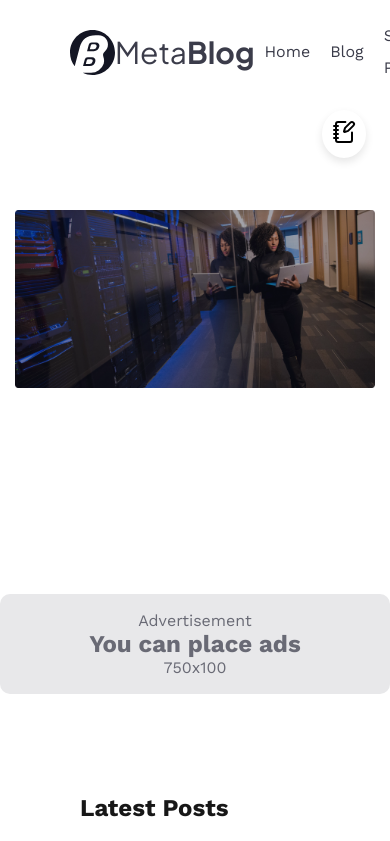
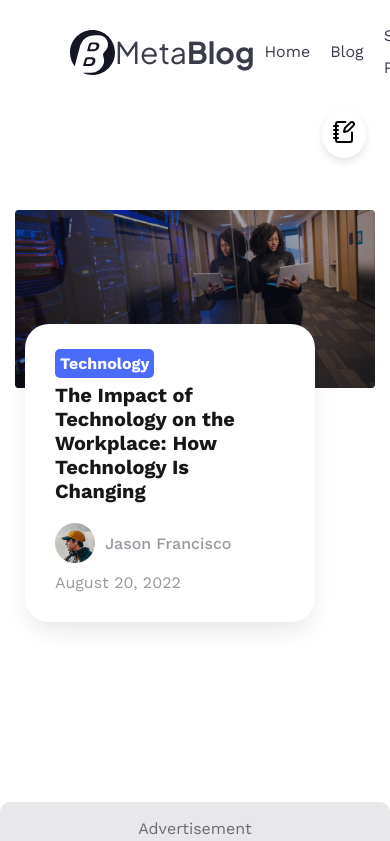
Before and after one commit to Akintayo74/NextJs-travel-blog-guide, a Next.js app: page / in a window 390 px wide. Shown: the top 841 px of the page. Built offline with nearby package versions, Linux system fonts and the light colour scheme; no server answers.

Commit message:
Optimised responsive design
Main.module.css was the main file edited.

```diff
--- a/components/Main.js
+++ b/components/Main.js
@@ -16,7 +16,7 @@ export default function Main(){
                 />
 
             </div>
-            {/* <div className={styles.main__stacked}>
+            <div className={styles.main__stacked}>
                 <div>
                     <span className={styles.main__stacked_header}>Technology</span>
                     <h2>The Impact of Technology on the Workplace: How Technology Is Changing</h2>
@@ -34,7 +34,7 @@ export default function Main(){
                     </div>
                     <span>August 20, 2022</span>
                 </div>
-            </div> */}
+            </div>
         </div>
     )
 }
--- a/src/styles/Advert.module.css
+++ b/src/styles/Advert.module.css
@@ -28,3 +28,9 @@
     font-weight: bold;
     font-size: var(--font-mid);
 }
+
+@media(max-width: 768px) {
+    .advert{
+        margin: 10px 0;
+    }
+}
--- a/src/styles/Main.module.css
+++ b/src/styles/Main.module.css
@@ -19,7 +19,7 @@
 }
 
 .main__stacked{
-    position: absolute; /*used to be relative*/
+    position: absolute;
     background-color: var(--mainStacked-background);
     padding: 30px;
     width: 500px;
@@ -61,7 +61,7 @@
     font-size: var(--font-normal);
 }
 
-@media(max-width: 768px) {
+@media(max-width: 668px) {
     .main__image{
         aspect-ratio: 1/1;
     }
@@ -69,4 +69,55 @@
         padding: 15px;
         border-radius: 15px;
     }
+
+    /* Make stacked section responsive for mobile */
+    /* .main__stacked {
+        position: absolute;
+        top: 20px;
+        width: 300px;
+        right: 100px;
+        margin: 0;
+        padding: 30px;
+    } */
+
+    .main__stacked {
+        position: relative;
+        width: calc(100% - 100px);
+        left: 0;
+        top: -170px;
+        margin: 0 25px;
+        padding: 30px;
+        z-index: 2;
+    }
+
+
+    .main__stacked h2 {
+        font-size: 1.25rem;
+        margin-top: 10px;
+    }
+
+    /* Adjust author section layout */
+    .main__author {
+        flex-direction: column;
+        align-items: flex-start;
+        gap: 10px;
+    }
+
+    /* Make avatar smaller */
+    .main__author_avatar img {
+        width: 40px !important; /* Force smaller width */
+        height: 40px !important; /* Force smaller height */
+    }
 }
+
+@media(min-width: 760px) and (max-width: 1024px) {
+    .main__stacked{
+        position: relative;
+        width: calc(100% - 300px);
+        left: 70px;
+        top: -150px;
+        margin: 0 25px;
+        padding: 30px;
+        z-index: 2;
+    }
+}
```
